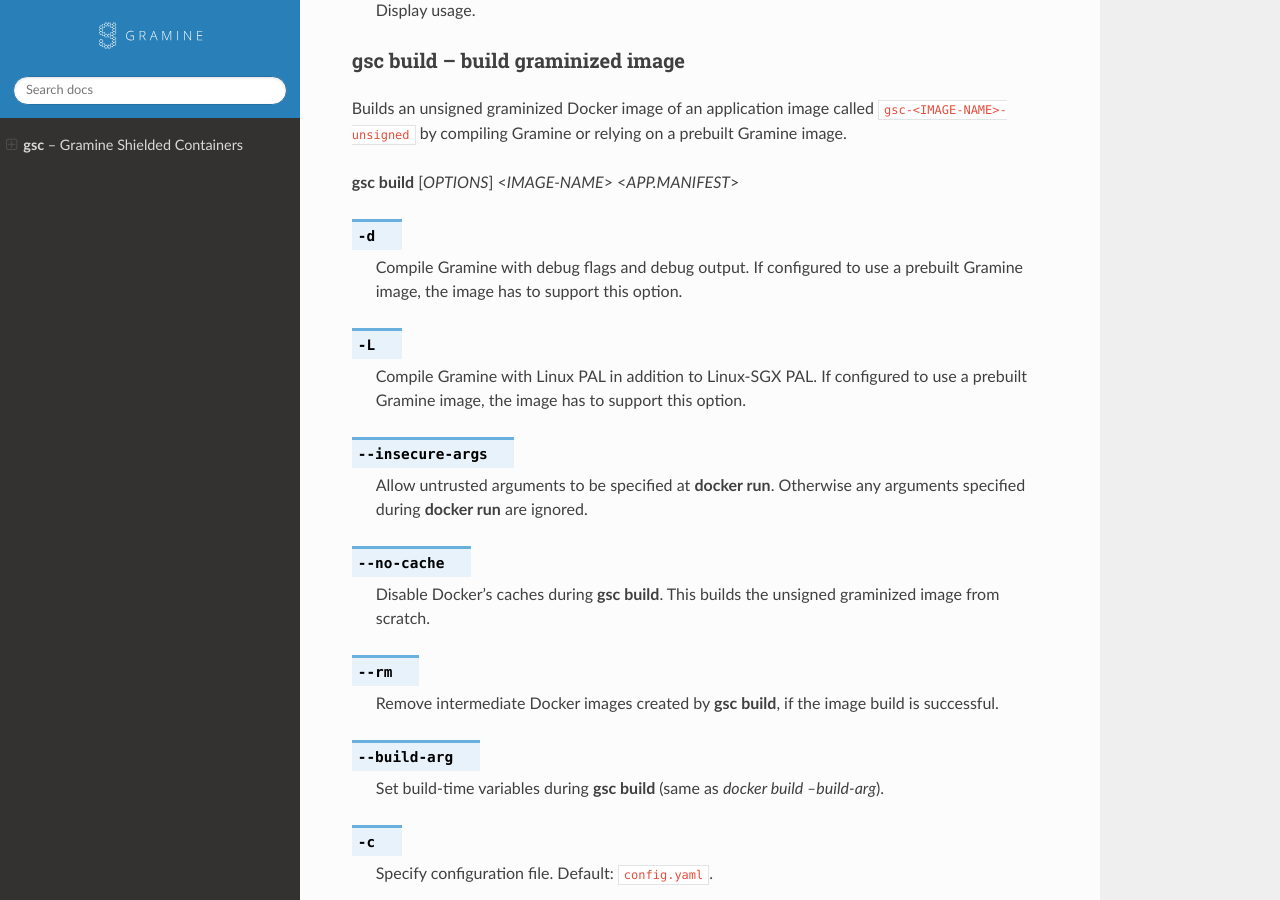
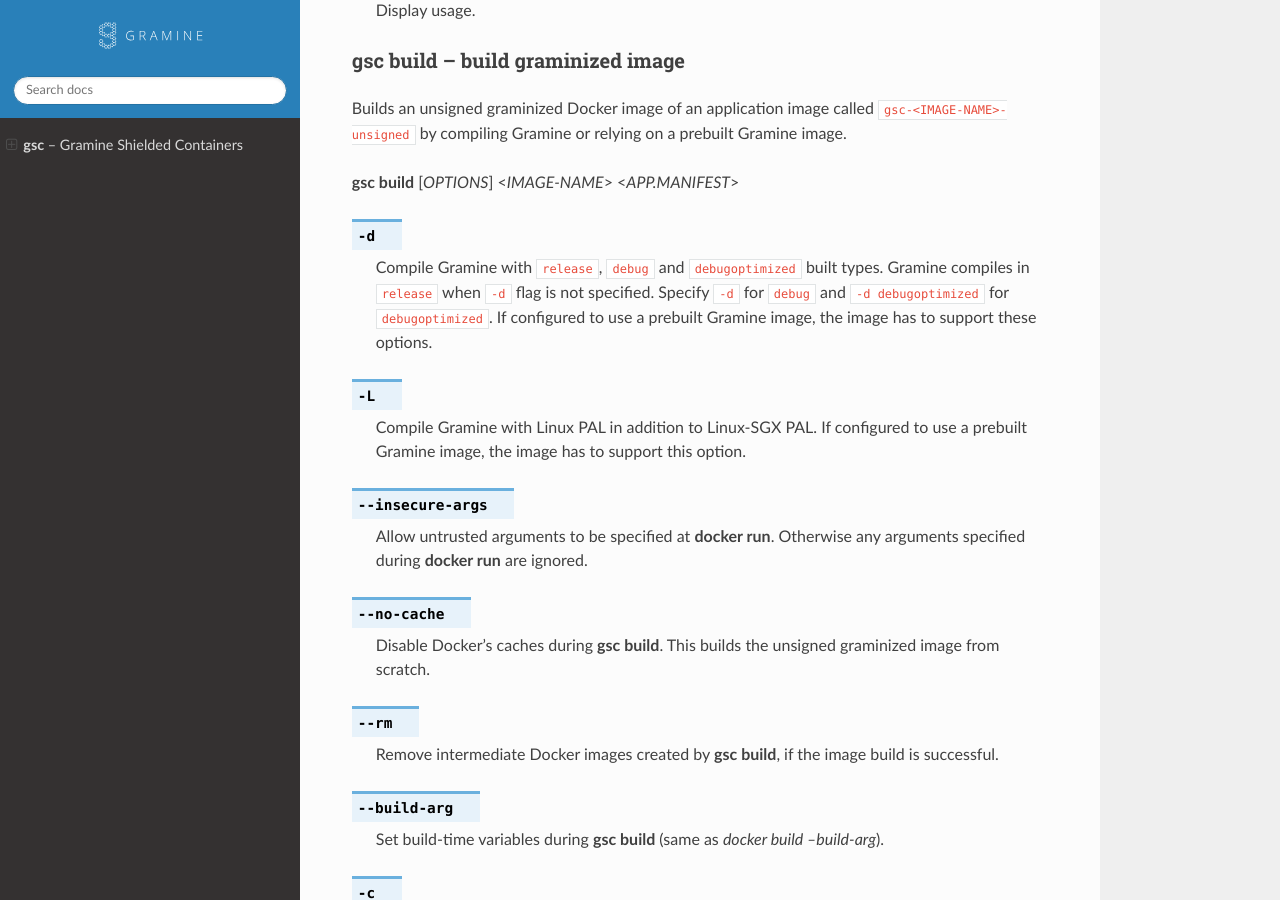
Before and after one commit to gramineproject/gsc, a Sphinx documentation site: the page built from Documentation/index.rst, in a window 1280 px wide and 900 px high, scrolled down 1564 px. Built offline with Sphinx 7.4.7 and the Read the Docs theme 2.0.0, drawn with Linux system fonts in a browser that asks for light colours; some of the changed text lies outside the part shown.

Commit message:
[Docs] Support `debugoptimized` build type
Signed-off-by: jkr0103 <jitender.kumar@intel.com>

```diff
--- a/Documentation/index.rst
+++ b/Documentation/index.rst
@@ -89,8 +89,11 @@ Gramine image.
 
 .. option:: -d
 
-   Compile Gramine with debug flags and debug output. If configured to use a
-   prebuilt Gramine image, the image has to support this option.
+   Compile Gramine with ``release``, ``debug`` and ``debugoptimized`` built types.
+   Gramine compiles in ``release`` when ``-d`` flag is not specified. Specify
+   ``-d`` for ``debug`` and ``-d debugoptimized`` for ``debugoptimized``.
+   If configured to use a prebuilt Gramine image, the image has to support these
+   options.
 
 .. option:: -L
 
@@ -170,8 +173,11 @@ parameter `Gramine.Image`.
 
 .. option:: -d
 
-   Compile Gramine with debug flags and debug output. Allows :command:`gsc
-   build` commands to include debug runtime using :option:`-d <gsc-build -d>`.
+   Compile Gramine with ``release``, ``debug`` and ``debugoptimized`` built types.
+   Gramine compiles in ``release`` when ``-d`` flag is not specified. Specify
+   ``-d`` for ``debug`` and ``-d debugoptimized`` for ``debugoptimized``.
+   Allows :command:`gsc build` commands to include debug runtime using
+   :option:`-d <gsc-build -d>`.
 
 .. option:: -L
 
```
Also changed, not shown: gsc.py (+6 -4 lines), 1 other file.
